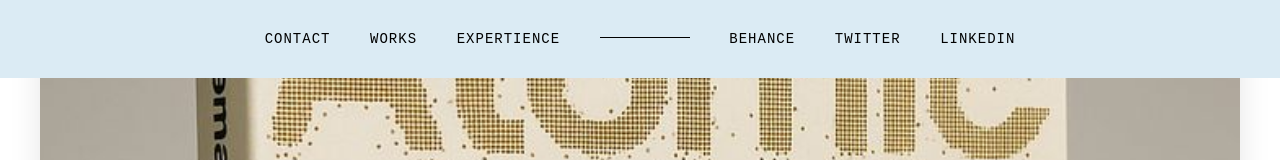
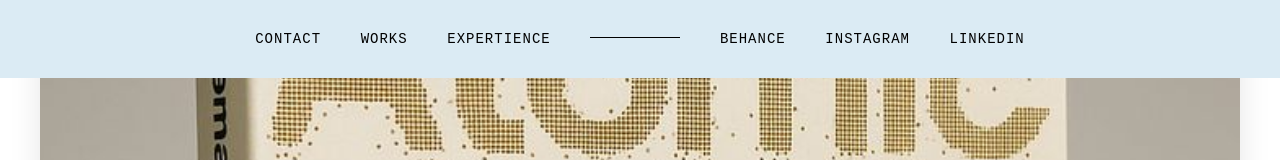
Before and after one commit to nazilarahmi25-cpu/portofolio.id, a plain HTML site: page index3.html in a window 1280 px wide. Shown: the top 160 px of the page. Drawn offline with Linux system fonts and the light colour scheme; a web font is replaced by a local one.

Commit message:
Update and rename detail3.html to index3.html

```diff
--- a/detail3.html
+++ b/index3.html
@@ -4,7 +4,7 @@
 <head>
 	<meta charset="utf-8">
 	<meta name="viewport" content="width=device-width, initial-scale=1.0">
-	<title>Branding Strategy for Female Cosmetics</title>
+	<title>reading habit project for self growth</title>
 	<link rel="stylesheet" href="css/bootstrap-gird3.css" type="text/css">
 	<link rel="stylesheet" href="css/detail3.css" type="text/css">
 	<link href="https://fonts.googleapis.com/css2?family=Inknut+Antiqua:wght@300;400;500;600;700;800;900&display=swap" rel="stylesheet">
@@ -111,7 +111,7 @@
 			<li>expertience</li>
 			<li class="empty"></li>
 			<li>behance</li>
-			<li><a href="https://x.com/anzanul" target="_blank">twitter</a></li>
+			<li><a href="https://www.instagram.com/zilziy?igsh=MW9kNWxocnBudHYxaQ==" target="_blank">instagram</a></li>
 			<li>linkedin</li>
 		</ul>
 	</nav>
```
